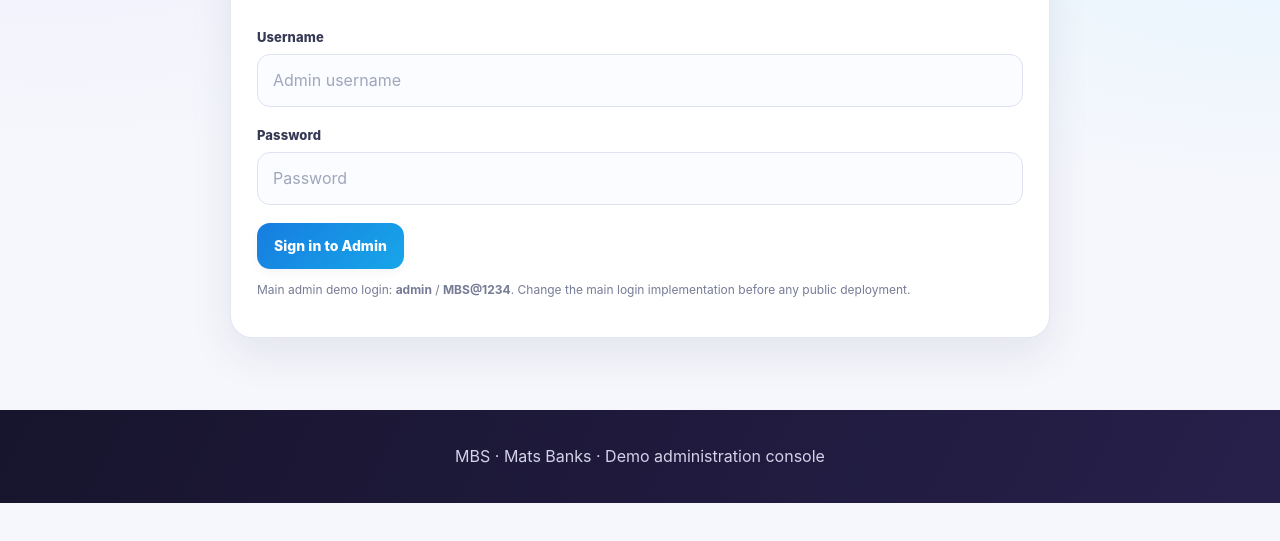
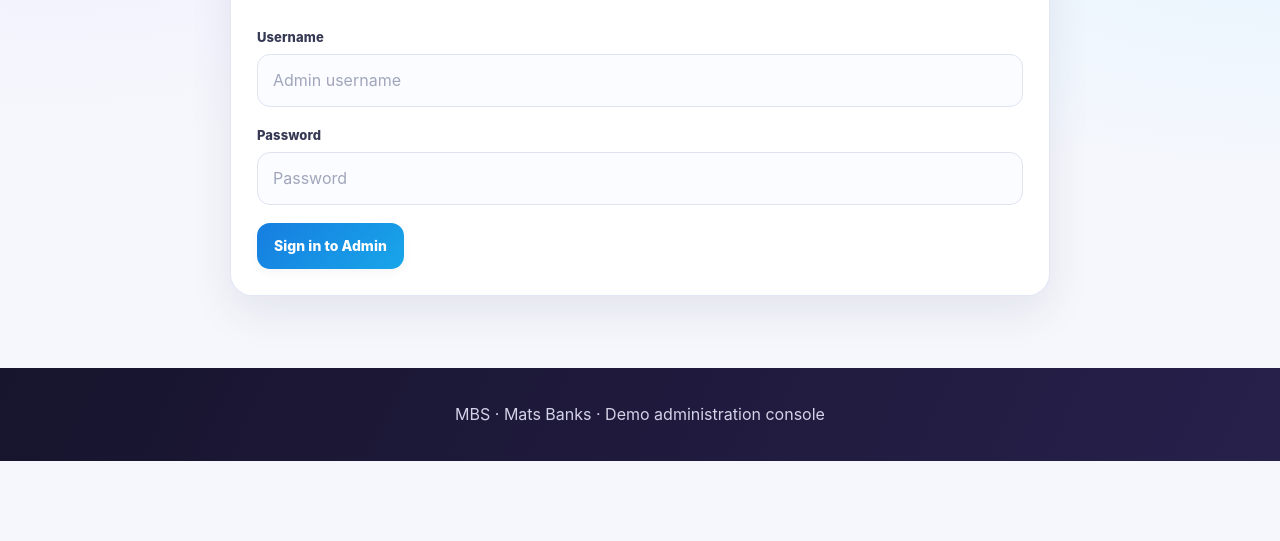
Before and after one commit to mangalam-king/MB, a plain HTML site: page admin.html in a window 1280 px wide. Shown: the part 247-788 px from the top of the page. Drawn offline with Linux system fonts and the light colour scheme.

Commit message:
Update admin.html

```diff
--- a/admin.html
+++ b/admin.html
@@ -4,7 +4,7 @@
 </style></head><body>
 <header class="top"><nav class="nav"><a class="brand" href="index.html"><span class="logo">M</span>MBS Admin Console</a><div class="navlinks"><a href="index.html">Home</a><a href="login.html">Customer Login</a></div></nav></header>
 <main class="container">
-<section id="loginBox" class="card form"><div class="section-title"><h2>Secure Admin Access</h2><p class="muted">Sign in with your administrator credentials.</p></div><div class="field"><label for="au">Username</label><input id="au" autocomplete="username" placeholder="Admin username"></div><div class="field"><label for="ap">Password</label><input id="ap" type="password" autocomplete="current-password" placeholder="Password"></div><button class="btn btn-blue" id="adminLogin">Sign in to Admin</button><div id="adminMsg" aria-live="polite"></div><p class="subtle">Main admin demo login: <b>admin</b> / <b>MBS@1234</b>. Change the main login implementation before any public deployment.</p></section>
+<section id="loginBox" class="card form"><div class="section-title"><h2>Secure Admin Access</h2><p class="muted">Sign in with your administrator credentials.</p></div><div class="field"><label for="au">Username</label><input id="au" autocomplete="username" placeholder="Admin username"></div><div class="field"><label for="ap">Password</label><input id="ap" type="password" autocomplete="current-password" placeholder="Password"></div><button class="btn btn-blue" id="adminLogin">Sign in to Admin</button><div id="adminMsg" aria-live="polite"></div><p. Change the main login implementation before any public deployment.</p></section>
 <div id="panel" class="hidden">
 <section class="admin-hero"><span class="admin-chip">MBS · Control Centre</span><h1>Welcome, <span id="welcomeName">Administrator</span></h1><p>Manage account approvals, MPS operations and virtual cards. All admin actions are labelled for accountability.</p><div style="margin-top:16px;display:flex;gap:10px;align-items:center;flex-wrap:wrap"><span id="roleBadge" class="admin-chip">ADMIN</span><button class="btn secondary" id="logoutBtn" type="button">Sign out</button></div></section>
 <div class="statgrid"><div class="card stat"><span>Applications</span><strong id="apps">0</strong></div><div class="card stat"><span>Approved Accounts</span><strong id="approved">0</strong></div><div class="card stat"><span>Pending</span><strong id="pending">0</strong></div><div class="card stat"><span>Accounts</span><strong id="accounts">0</strong></div></div>
```
